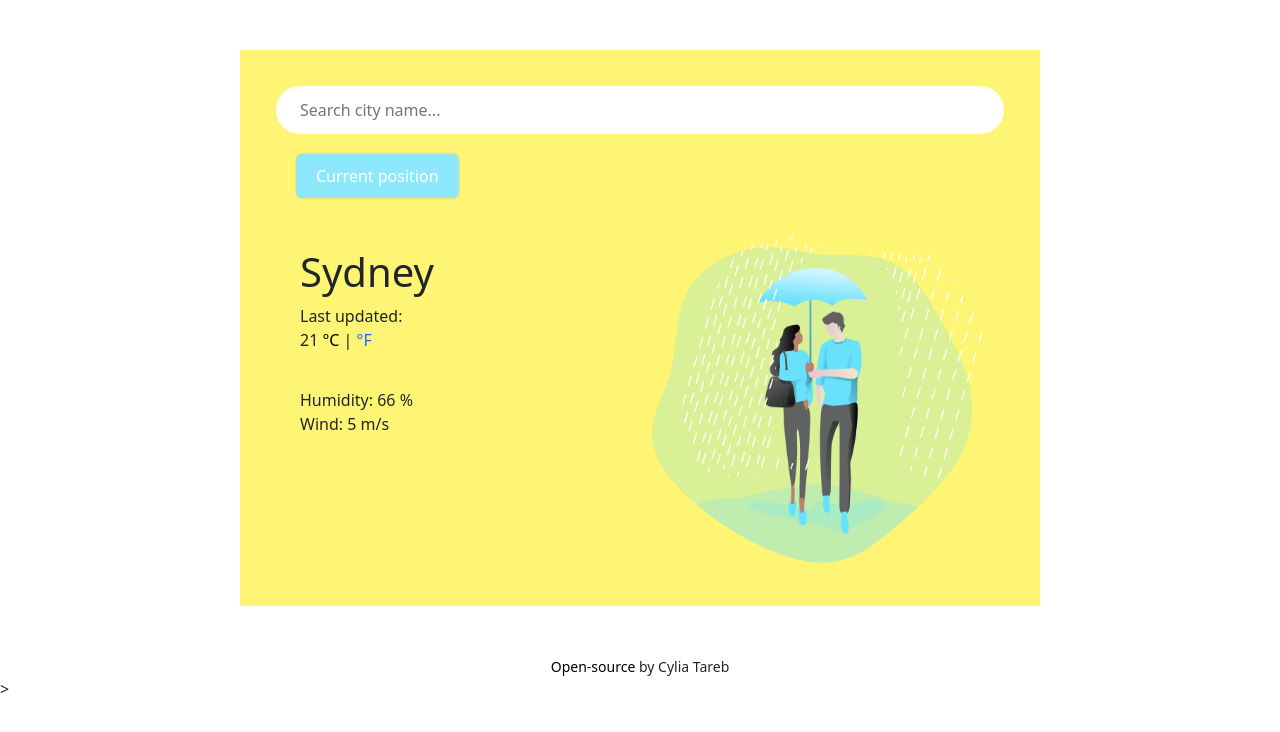
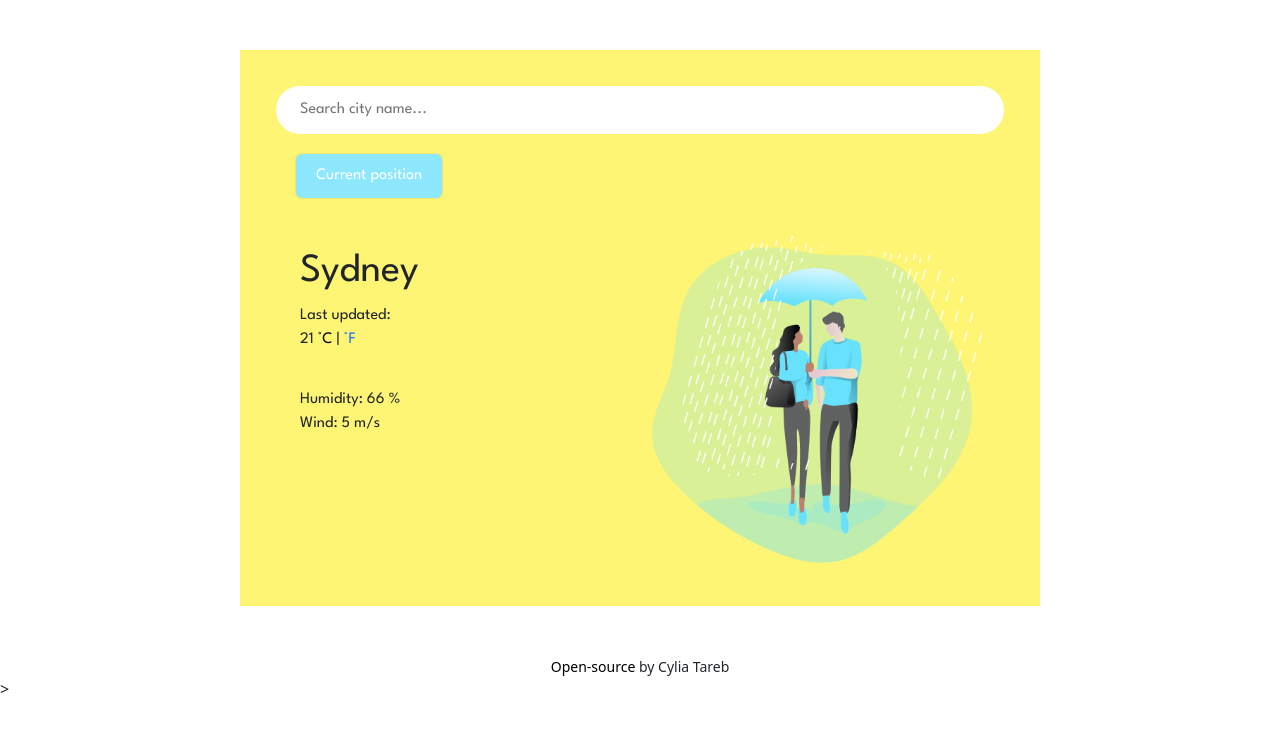
Before and after one commit to celt95/Yellow-weather-app, a plain HTML site: page index.html in a window 1280 px wide. Drawn offline with nearby package versions, Linux system fonts and the light colour scheme; no server answers.

Commit message:
updated font family in CSS

```diff
--- a/index.html
+++ b/index.html
@@ -5,6 +5,12 @@
     <meta http-equiv="X-UA-Compatible" content="IE=edge" />
     <meta name="viewport" content="width=device-width, initial-scale=1.0" />
     <title>Weather app</title>
+    <link rel="preconnect" href="https://fonts.googleapis.com" />
+    <link rel="preconnect" href="https://fonts.gstatic.com" crossorigin />
+    <link
+      href="https://fonts.googleapis.com/css2?family=League+Spartan&display=swap"
+      rel="stylesheet"
+    />
     <link
       href="https://cdn.jsdelivr.net/npm/bootstrap@5.1.3/dist/css/bootstrap.min.css"
       rel="stylesheet"
--- a/src/styles.css
+++ b/src/styles.css
@@ -6,6 +6,7 @@
   background: #fef575;
   margin: 50px auto;
   padding: 36px;
+  font-family: "League Spartan", sans-serif;
 }
 .search-city {
   width: 100%;
```
